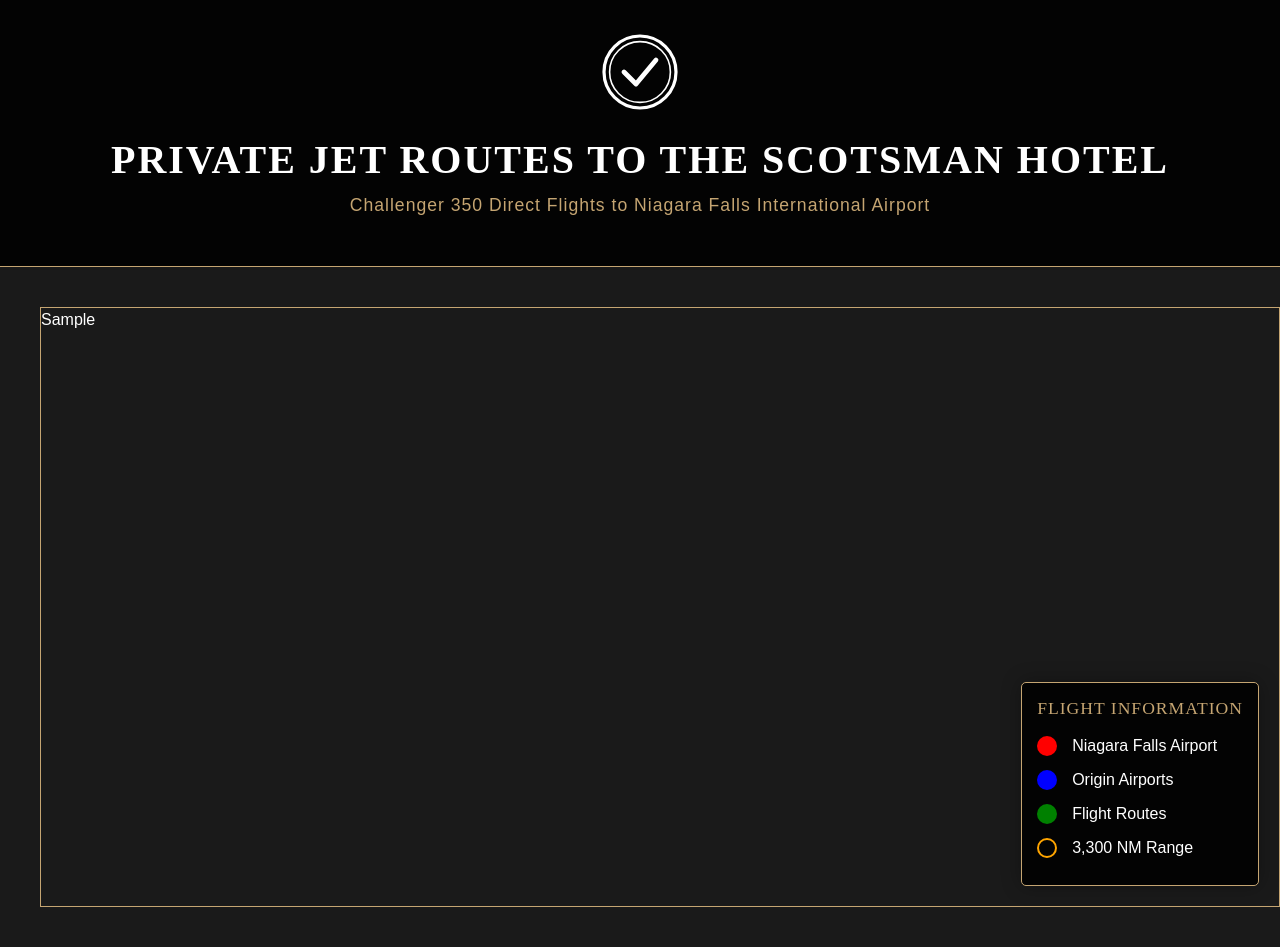
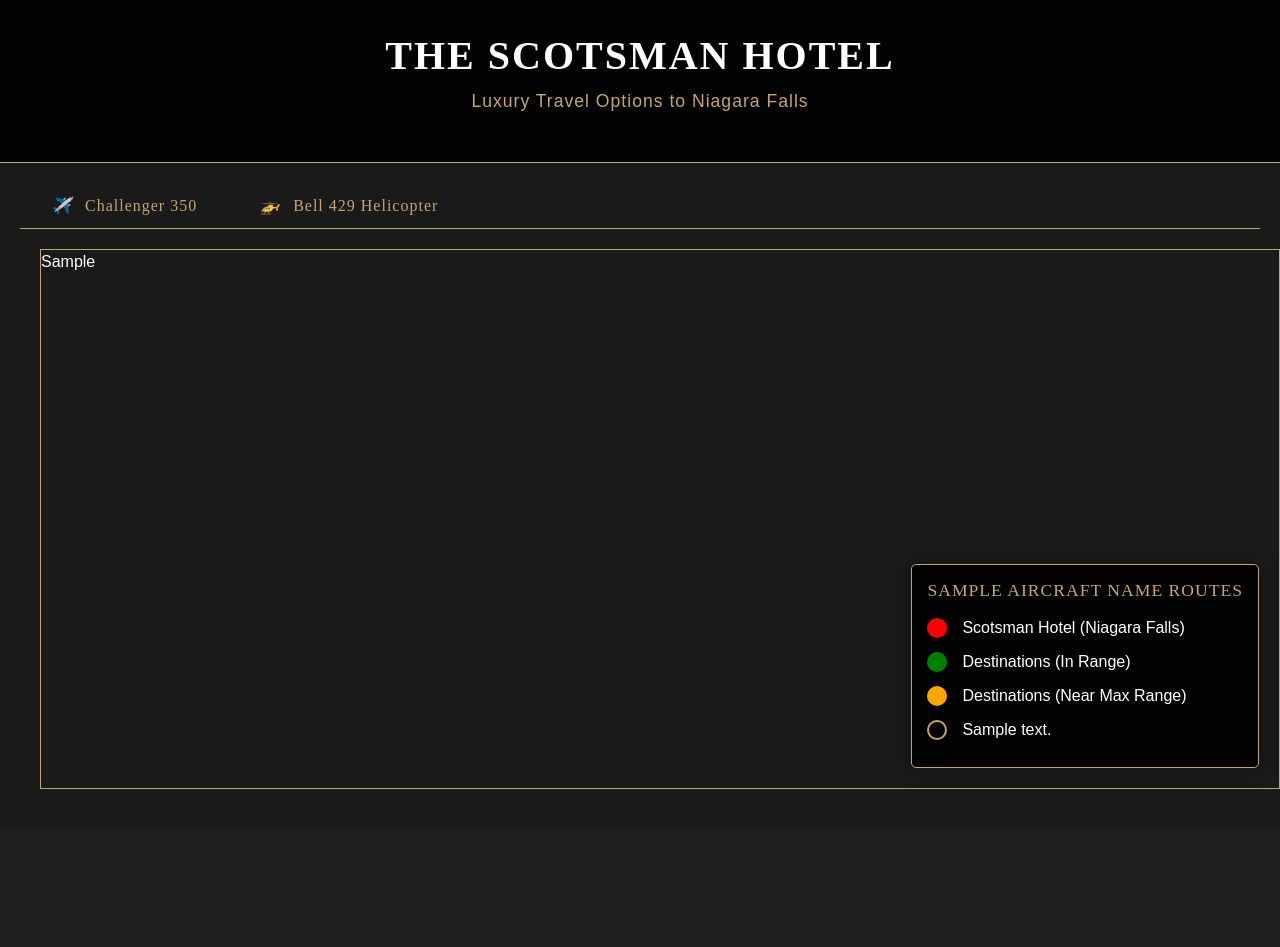
Before and after one commit to tysongreenan/airport_route_map, a Flask app: template templates/index.html in a window 1280 px wide. After the commit the page ends 789 px from the top, so only its background shows below. Run offline with Flask 3, Linux system fonts and the light colour scheme; the template is opened without the code that fills it: most values are stand-ins (such as "Sample title", 1, 10 or a date in 2020); some web fonts are replaced.

Commit message:
Add Bell 429 Helicopter map with toggle feature

```diff
--- a/app.py
+++ b/app.py
@@ -1,11 +1,12 @@
-from flask import Flask, render_template, url_for
+from flask import Flask, render_template, url_for, request
 import folium
 from folium import plugins
 import os
 
 app = Flask(__name__, static_folder='static')
 
-def create_map():
+def create_challenger_map():
+    """Create the Challenger 350 map with long-range destinations"""
     # Define the airport data with names and coordinates
     airports = {
         "Los Angeles International Airport (LAX)": (33.9416, -118.4085),
@@ -58,10 +59,142 @@
 
     return m._repr_html_()
 
+def create_bell429_map():
+    """Create the Bell 429 Helicopter map with shorter-range destinations"""
+    # Scotsman Hotel location (Niagara Falls)
+    scotsman = ("The Scotsman Hotel", (43.0962, -79.0377))
+
+    # Define the helicopter destinations with names and coordinates
+    destinations = {
+        # Ontario Destinations
+        "Toronto Downtown": (43.6532, -79.3832),
+        "Toronto Pearson Airport": (43.6777, -79.6248),
+        "Toronto Billy Bishop Airport": (43.6284, -79.3962),
+        "Muskoka (Cottage Country)": (45.0365, -79.3045),
+        "Ottawa Downtown": (45.4215, -75.6972),
+        "Ottawa International Airport": (45.3223, -75.6674),
+        "Kingston": (44.2312, -76.4860),
+        "London": (42.9849, -81.2453),
+        "Kitchener-Waterloo": (43.4643, -80.5204),
+        "Barrie": (44.3894, -79.6903),
+        "Windsor": (42.3149, -83.0364),
+        "Sudbury": (46.4917, -80.9930),
+        "Sault Ste. Marie": (46.5136, -84.3358),
+        "North Bay": (46.3091, -79.4608),
+        "Thunder Bay": (48.3809, -89.2477),
+
+        # Quebec Destinations
+        "Montreal Downtown": (45.5017, -73.5673),
+        "Montreal-Trudeau Airport": (45.4698, -73.7411),
+        "Quebec City": (46.8139, -71.2080),
+        "Mont-Tremblant": (46.1185, -74.5962),
+
+        # New York State Destinations
+        "Buffalo Niagara International Airport": (42.9404, -78.7320),
+        "Rochester": (43.1566, -77.6088),
+        "Syracuse": (43.0481, -76.1474),
+        "Albany": (42.6526, -73.7562),
+        "Lake Placid": (44.2795, -73.9799),
+        "Adirondacks": (44.3894, -74.2168),
+
+        # Pennsylvania Destinations
+        "Erie": (42.1292, -80.0851),
+        "Pittsburgh": (40.4406, -79.9959),
+
+        # Michigan Destinations
+        "Detroit Metro Airport": (42.2162, -83.3554),
+        "Detroit Downtown": (42.3314, -83.0458),
+        "Ann Arbor": (42.2808, -83.7430),
+        "Grand Rapids": (42.9634, -85.6681),
+
+        # Northern U.S. & East Coast Destinations
+        "Cleveland, Ohio": (41.4993, -81.6944),
+        "Columbus, Ohio": (39.9612, -82.9988),
+        "Toledo, Ohio": (41.6528, -83.5379),
+        "Boston, Massachusetts": (42.3601, -71.0589),
+        "Washington D.C.": (38.9072, -77.0369),
+        "New York City (Manhattan)": (40.7128, -74.0060),
+        "JFK Airport": (40.6413, -73.7781),
+        "LaGuardia Airport": (40.7769, -73.8740),
+        "Newark Airport": (40.6895, -74.1745),
+
+        # Resort & Remote Destinations
+        "Niagara Falls, Ontario": (43.0896, -79.0849),
+        "Blue Mountain Resort": (44.5012, -80.3097),
+        "Algonquin Park": (45.8316, -78.3650)
+    }
+
+    # Create a Folium map centered on the Scotsman Hotel
+    m = folium.Map(location=scotsman[1], zoom_start=6, tiles="CartoDB dark_matter")
+
+    # Add a marker for the Scotsman Hotel
+    folium.Marker(
+        location=scotsman[1],
+        popup=scotsman[0],
+        icon=folium.Icon(color='red', icon='home')
+    ).add_to(m)
+
+    # Draw a circle outlining the 385-nautical-mile range from the Scotsman Hotel
+    radius_m = 385 * 1852  # Convert nautical miles to meters
+    folium.Circle(
+        location=scotsman[1],
+        radius=radius_m,
+        color='#C5A572',
+        fill=False,
+        popup="385 Nautical Mile Range (Bell 429)"
+    ).add_to(m)
+
+    # Add markers for all destinations
+    for name, coords in destinations.items():
+        # Calculate distance from Scotsman Hotel to destination
+        distance = folium.vector_to_raster.get_haversine_distance(scotsman[1], coords) / 1852  # Convert meters to nautical miles
+
+        # Set icon and color based on whether destination is within range
+        if distance <= 385:
+            icon_color = 'green'
+            line_color = '#00FF00'
+            within_range = " (In Range)"
+        else:
+            icon_color = 'orange'
+            line_color = '#FFA500'
+            within_range = " (Near Max Range)"
+
+        folium.Marker(
+            location=coords,
+            popup=f"{name}{within_range} - {distance:.0f} NM",
+            icon=folium.Icon(color=icon_color, icon='helicopter')
+        ).add_to(m)
+
+        # Draw a line from the Scotsman Hotel to this destination
+        folium.PolyLine(
+            locations=[scotsman[1], coords],
+            color=line_color,
+            weight=2,
+            opacity=0.7,
+            popup=f"{name} - {distance:.0f} NM"
+        ).add_to(m)
+
+    return m._repr_html_()
+
 @app.route('/')
 def index():
-    map_html = create_map()
-    return render_template('index.html', map_html=map_html)
+    # Get the aircraft type from the query parameter, default to challenger
+    aircraft_type = request.args.get('aircraft', 'challenger')
+
+    if aircraft_type == 'bell429':
+        map_html = create_bell429_map()
+        aircraft_name = "Bell 429 Helicopter"
+        range_text = "385 NM Range"
+    else:
+        map_html = create_challenger_map()
+        aircraft_name = "Challenger 350"
+        range_text = "3,300 NM Range"
+
+    return render_template('index.html',
+                          map_html=map_html,
+                          aircraft_type=aircraft_type,
+                          aircraft_name=aircraft_name,
+                          range_text=range_text)
 
 if __name__ == '__main__':
     app.run(debug=True)
--- a/templates/index.html
+++ b/templates/index.html
@@ -3,7 +3,7 @@
 <head>
     <meta charset="UTF-8">
     <meta name="viewport" content="width=device-width, initial-scale=1.0">
-    <title>Private Jet Routes to The Scotsman Hotel</title>
+    <title>Scotsman Hotel - Luxury Travel Options</title>
     <link href="https://cdn.jsdelivr.net/npm/bootstrap@5.1.3/dist/css/bootstrap.min.css" rel="stylesheet">
     <link rel="stylesheet" href="https://use.typekit.net/xxxxxxx.css"> <!-- Replace with actual Aviano font kit -->
     <style>
@@ -52,7 +52,7 @@
             opacity: 0.8;
         }
         .map-container {
-            height: calc(100vh - 200px);
+            height: calc(100vh - 260px);
             width: 100%;
             position: relative;
             border: 1px solid #C5A572;
@@ -95,25 +95,65 @@
             margin: 0 auto;
             padding: 20px;
         }
+        .nav-tabs {
+            border-bottom: 1px solid #C5A572;
+            margin-bottom: 20px;
+        }
+        .nav-tabs .nav-link {
+            font-family: 'Aviano', serif;
+            color: #C5A572;
+            background-color: transparent;
+            border: 1px solid transparent;
+            margin-bottom: -1px;
+            padding: 10px 30px;
+            transition: all 0.3s ease;
+            letter-spacing: 1px;
+        }
+        .nav-tabs .nav-link:hover {
+            border-color: #C5A572;
+            color: white;
+        }
+        .nav-tabs .nav-link.active {
+            color: white;
+            background-color: rgba(197, 165, 114, 0.1);
+            border-color: #C5A572 #C5A572 #1a1a1a;
+            border-bottom-width: 2px;
+        }
+        .aircraft-icon {
+            margin-right: 8px;
+        }
     </style>
 </head>
 <body>
     <div class="header">
-        <img src="{{ url_for('static', filename='scotsman-logo.svg') }}" alt="Scotsman Hotel Logo" class="logo">
-        <h1>Private Jet Routes to The Scotsman Hotel</h1>
-        <p>Challenger 350 Direct Flights to Niagara Falls International Airport</p>
+        <h1>The Scotsman Hotel</h1>
+        <p>Luxury Travel Options to Niagara Falls</p>
     </div>
 
     <div class="content-wrapper">
+        <ul class="nav nav-tabs">
+            <li class="nav-item">
+                <a class="nav-link {{ 'active' if aircraft_type == 'challenger' else '' }}" href="?aircraft=challenger">
+                    <i class="aircraft-icon">✈️</i> Challenger 350
+                </a>
+            </li>
+            <li class="nav-item">
+                <a class="nav-link {{ 'active' if aircraft_type == 'bell429' else '' }}" href="?aircraft=bell429">
+                    <i class="aircraft-icon">🚁</i> Bell 429 Helicopter
+                </a>
+            </li>
+        </ul>
+
         <div class="map-container">
             {{ map_html | safe }}
 
             <div class="legend">
-                <h5>Flight Information</h5>
+                <h5>{{ aircraft_name }} Routes</h5>
                 <div class="legend-item">
                     <div class="legend-color" style="background-color: red;"></div>
-                    <span>Niagara Falls Airport</span>
+                    <span>Scotsman Hotel (Niagara Falls)</span>
                 </div>
+                {% if aircraft_type == 'challenger' %}
                 <div class="legend-item">
                     <div class="legend-color" style="background-color: blue;"></div>
                     <span>Origin Airports</span>
@@ -124,8 +164,22 @@
                 </div>
                 <div class="legend-item">
                     <div class="legend-color" style="border: 2px solid orange;"></div>
-                    <span>3,300 NM Range</span>
+                    <span>{{ range_text }}</span>
                 </div>
+                {% else %}
+                <div class="legend-item">
+                    <div class="legend-color" style="background-color: green;"></div>
+                    <span>Destinations (In Range)</span>
+                </div>
+                <div class="legend-item">
+                    <div class="legend-color" style="background-color: orange;"></div>
+                    <span>Destinations (Near Max Range)</span>
+                </div>
+                <div class="legend-item">
+                    <div class="legend-color" style="border: 2px solid #C5A572;"></div>
+                    <span>{{ range_text }}</span>
+                </div>
+                {% endif %}
             </div>
         </div>
     </div>
```
